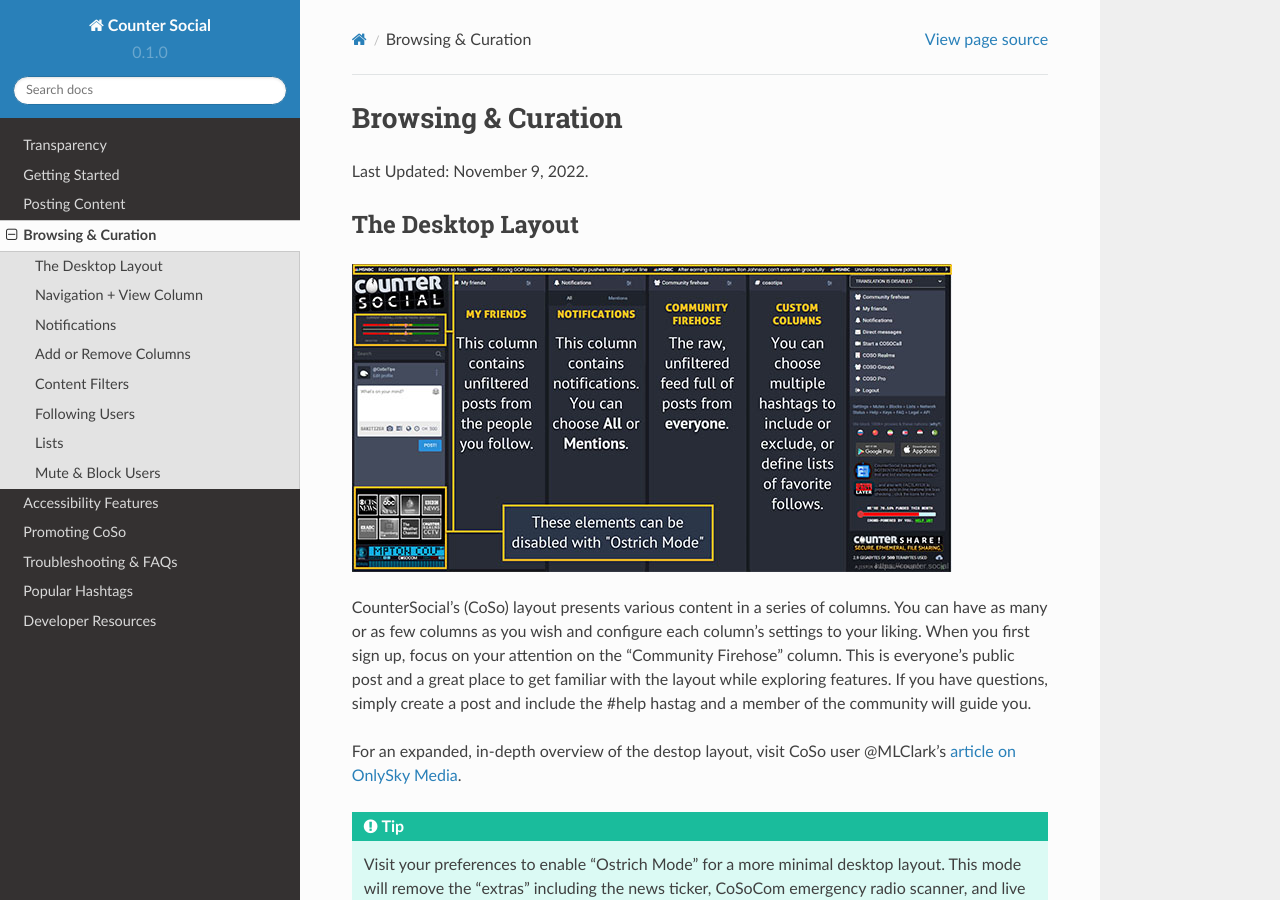
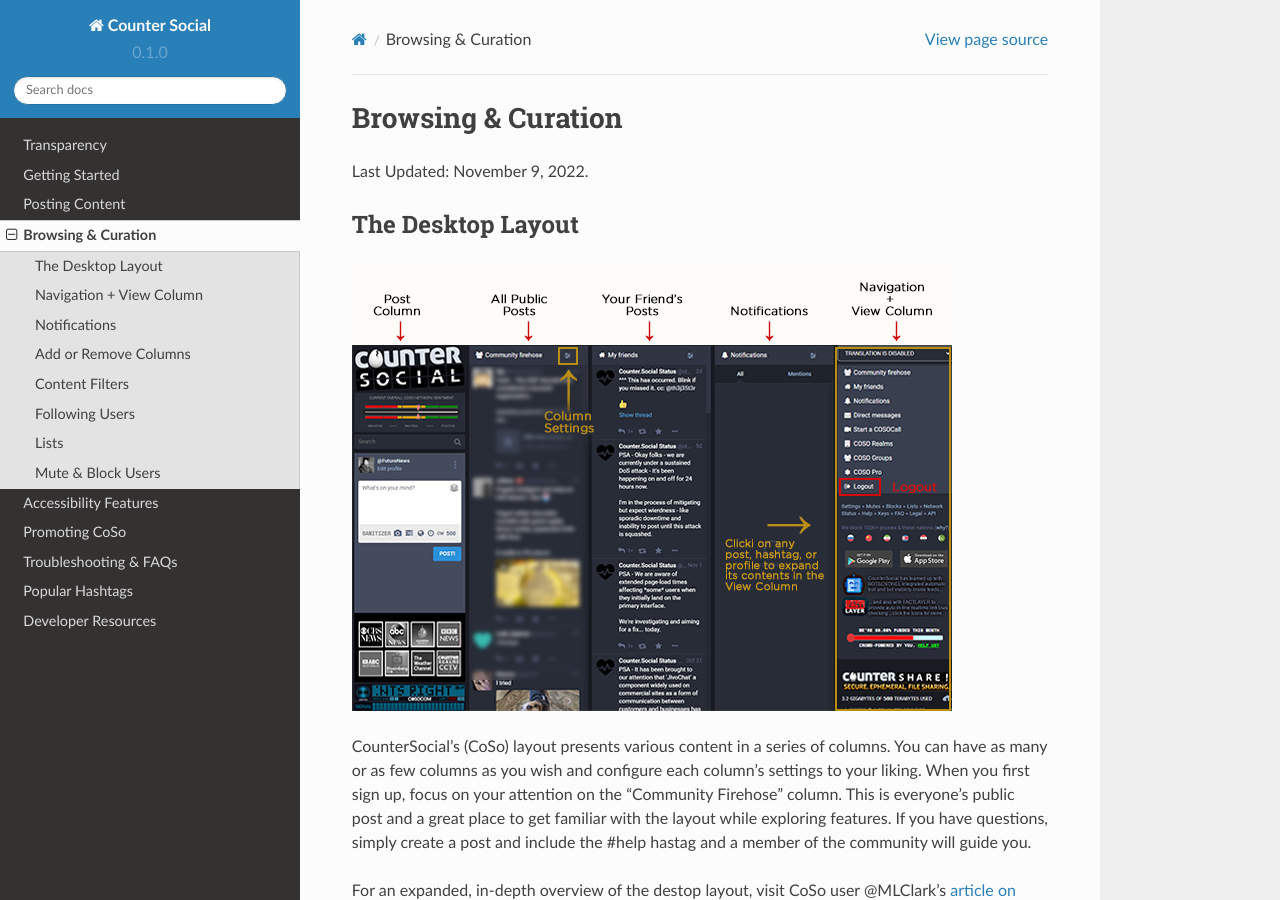
Before and after one commit to itskel/userguide, a Sphinx documentation site: the page built from docs/source/browsing-and-curation.rst, in a window 1280 px wide and 900 px high. Built offline with Sphinx 7.4.7 and the Read the Docs theme 2.0.0, drawn with Linux system fonts in a browser that asks for light colours; pages that are not in the unit, such as notebooks, are missing from menus.

Commit message:
Update browsing-and-curation.rst

```diff
--- a/docs/source/browsing-and-curation.rst
+++ b/docs/source/browsing-and-curation.rst
@@ -5,7 +5,7 @@
 
 The Desktop Layout
 ------------
-.. image:: img_columnlayout.jpg
+.. image:: img_destoplayout.jpg
 
 CounterSocial's (CoSo) layout presents various content in a series of columns. You can have as many or as few columns as you wish and configure each column's settings to your liking. When you first sign up, focus on your attention on the "Community Firehose" column. This is everyone's public post and a great place to get familiar with the layout while exploring features. If you have questions, simply create a post and include the #help hastag and a member of the community will guide you.
 
```
